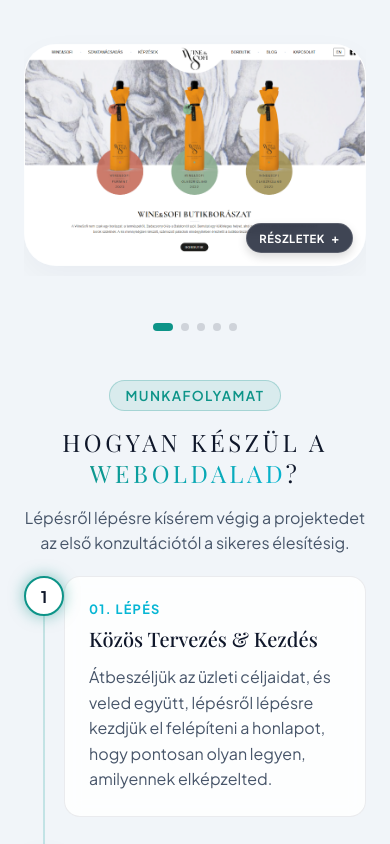
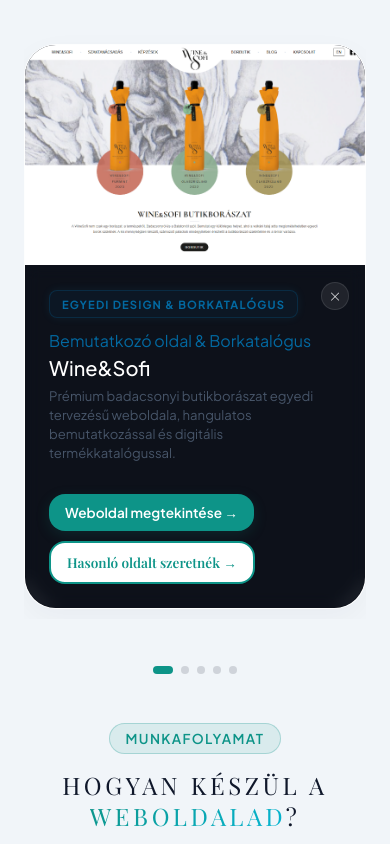
Before and after one commit to denyuel/borbaswebdesign, a React (Vite) app: page / in a window 390 px wide. Shown: the part 5100-5944 px from the top of the page. Built offline with nearby package versions, Linux system fonts and the light colour scheme; a web font is replaced by a local one.

Commit message:
fix: rename deprecated mobile portfolio hover overlay class to details drawer in index.css

```diff
--- a/src/index.css
+++ b/src/index.css
@@ -1962,7 +1962,7 @@ button {
         flex-direction: column;
     }
 
-    .portfolio-hover-overlay {
+    .portfolio-details-drawer {
         position: relative !important;
         opacity: 1 !important;
         background: rgba(255, 255, 255, 0.02) !important;
@@ -1975,32 +1975,36 @@ button {
         border-top: 1px solid var(--border-subtle);
     }
 
-    .portfolio-hover-overlay h4,
-    .portfolio-hover-overlay p,
-    .portfolio-hover-overlay .portfolio-category,
-    .portfolio-hover-overlay .portfolio-badge {
+    .portfolio-details-drawer h4,
+    .portfolio-details-drawer p,
+    .portfolio-details-drawer .portfolio-category,
+    .portfolio-details-drawer .portfolio-badge {
         transform: none !important;
         opacity: 1 !important;
     }
 
-    .portfolio-hover-overlay .portfolio-category {
+    .portfolio-details-drawer .portfolio-category {
         color: #0369a1 !important;
     }
 
-    .portfolio-hover-overlay .portfolio-badge {
+    .portfolio-details-drawer .portfolio-badge {
         background: rgba(3, 105, 161, 0.08) !important;
         border-color: rgba(3, 105, 161, 0.25) !important;
         color: #0369a1 !important;
     }
 
-    .portfolio-hover-overlay h4 {
+    .portfolio-details-drawer h4 {
         font-size: 1.25rem !important;
         margin-top: 4px;
     }
 
-    .portfolio-hover-overlay p {
+    .portfolio-details-drawer p {
         margin-bottom: 16px !important;
         color: var(--text-gray) !important;
+    }
+
+    .portfolio-card-toggle {
+        display: none !important;
     }
 
     .portfolio-link {
```
Also changed, not shown: 4 other files (tests, documents, lock files or other folders).
